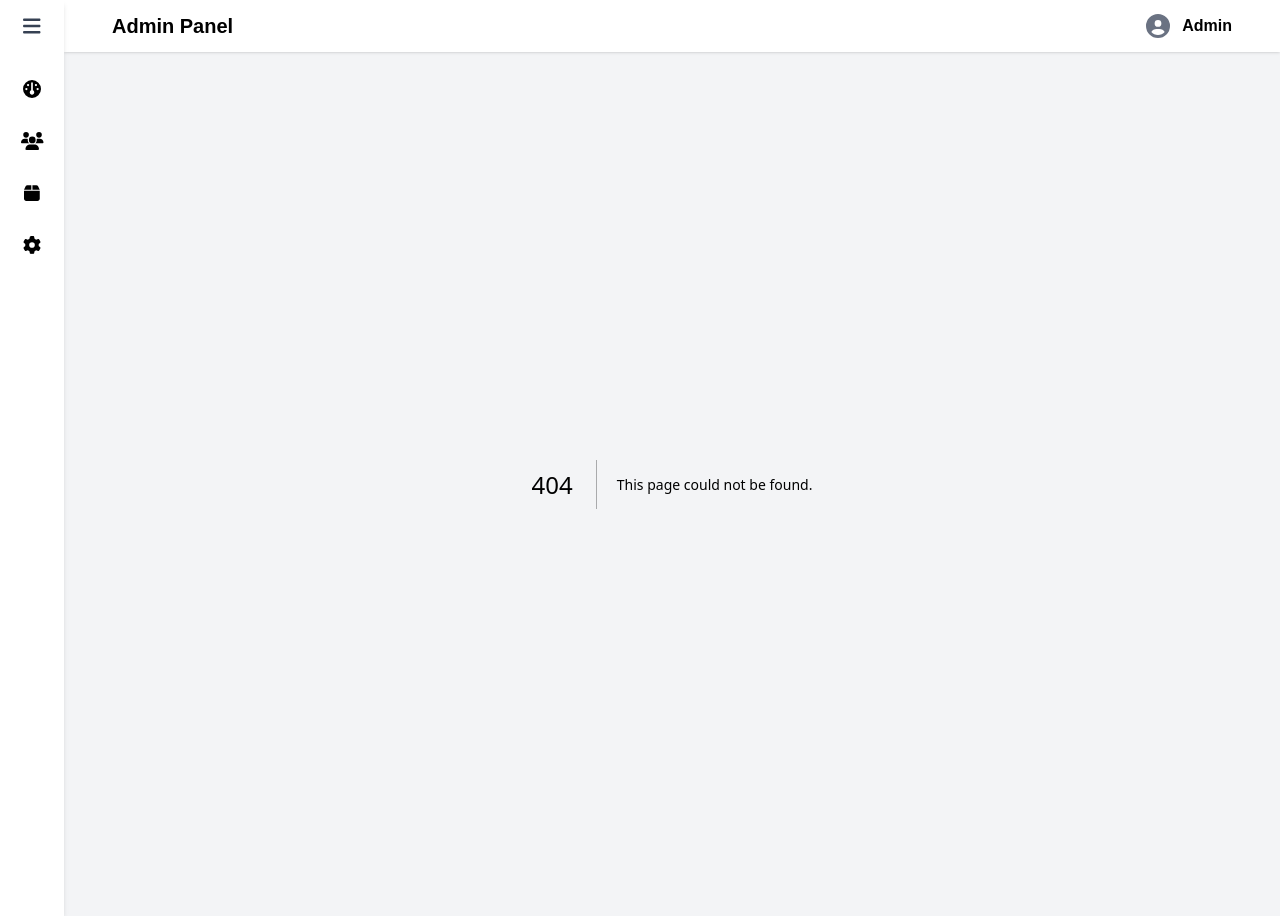
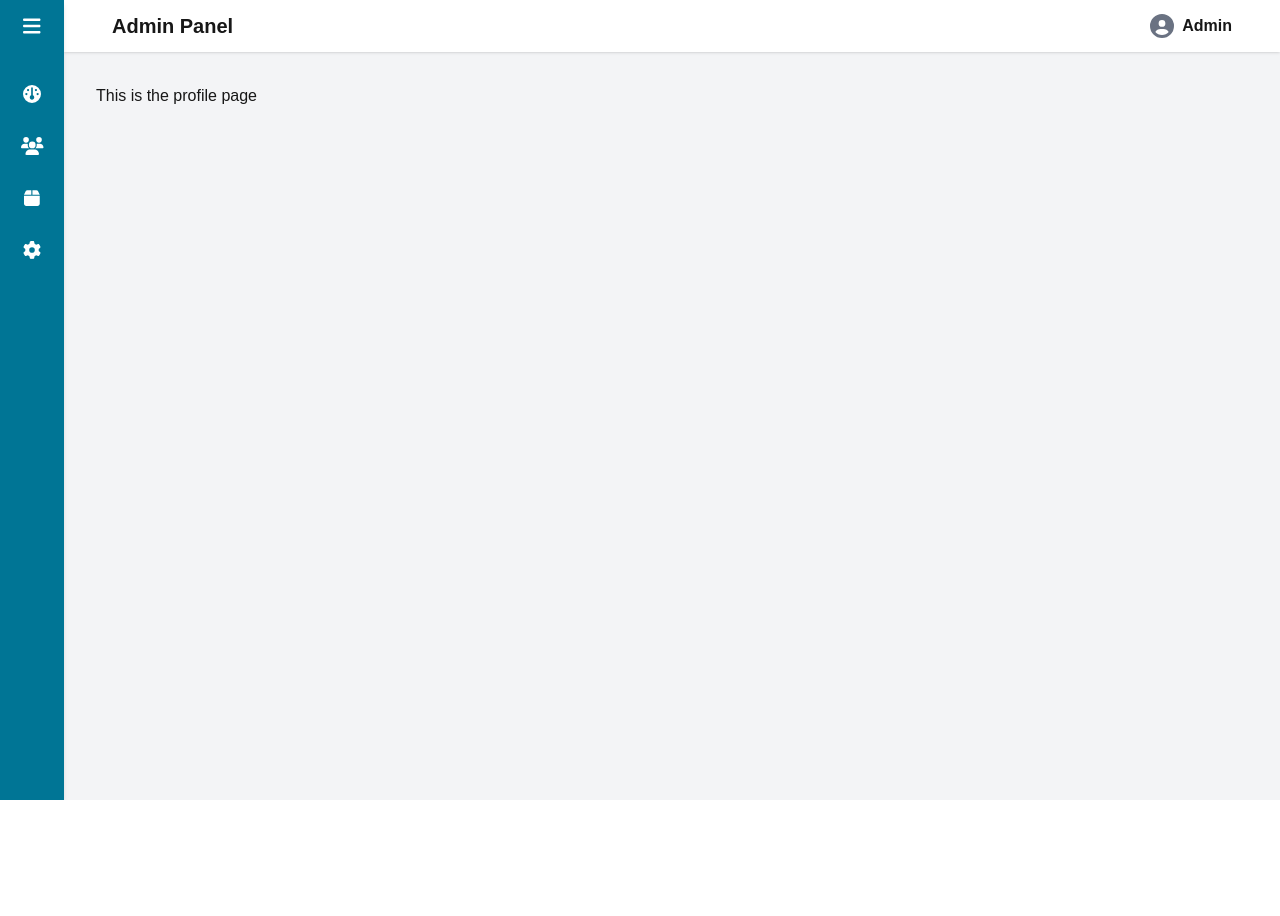
Before and after one commit to feelinhigh1/Mern_Course, a Next.js app in the folder task1/: page /profile in a window 1280 px wide. Before the commit this address had no page. After the commit the page ends 800 px from the top, so only its background shows below. Built offline with nearby package versions, Linux system fonts and the light colour scheme.

Commit message:
Basic Layout changes made

```diff
--- a/task1/src/components/layout/Layout.tsx
+++ b/task1/src/components/layout/Layout.tsx
@@ -1,5 +1,5 @@
 import Link from "next/link";
-import React, { useState } from "react";
+import React, { JSX, useState } from "react";
 import { useRouter } from "next/router";
 import { FontAwesomeIcon } from "@fortawesome/react-fontawesome";
 import {
@@ -10,6 +10,8 @@ import {
   faGear,
   faCircleUser,
   faBox,
+  faRightFromBracket,
+  faUser,
 } from "@fortawesome/free-solid-svg-icons";
 
 interface SidebarItem {
@@ -48,10 +50,11 @@ export default function Layout({
   ],
 }: AdminLayoutProps) {
   const [sidebarCollapsed, setSidebarCollapsed] = useState(true);
+  const [dropdownOpen, setDropdownOpen] = useState(false);
   const router = useRouter();
 
-  const expandedWidth = "w-64"; // fixed 16rem (256px)
-  const collapsedWidth = "w-16"; // fixed 4rem (64px)
+  const expandedWidth = "w-64";
+  const collapsedWidth = "w-16";
 
   return (
     <div className="min-h-screen flex bg-gray-100">
@@ -59,25 +62,30 @@ export default function Layout({
       <aside
         className={`${
           sidebarCollapsed ? collapsedWidth : expandedWidth
-        } bg-white shadow-md p-4 hidden md:flex flex-col relative transition-all duration-300`}
+        } bg-cyan-700 text-white shadow-md p-4 hidden md:flex flex-col relative transition-all duration-300`}
       >
-        {/* Toggle Button */}
+        {/* Sidebar Header with Brand */}
+        <div className="flex items-center justify-between mb-6">
+          {!sidebarCollapsed && (
+            <Link href="/" className="text-xl font-bold">
+              MyApp
+            </Link>
+          )}
           <button
             onClick={() => setSidebarCollapsed(!sidebarCollapsed)}
-          className={`mb-6 flex justify-center text-gray-700 ${
-            sidebarCollapsed ? "" : "absolute top-4 right-4"
-          }`}
+            className={` ${sidebarCollapsed ? "mx-auto" : ""}`}
           >
             <FontAwesomeIcon
               icon={sidebarCollapsed ? faBars : faXmark}
-            className="text-xl"
+              className="text-xl cursor-pointer"
             />
           </button>
+        </div>
 
-        {/* Title */}
-        {!sidebarCollapsed && (
-          <h2 className="text-2xl font-bold mb-6 mt-10">Admin Panel</h2>
-        )}
+        {/* Title (if needed) */}
+        {/* {!sidebarCollapsed && (
+          <h2 className="text-2xl font-bold mb-6 mt-10"></h2>
+        )} */}
 
         {/* Nav Items */}
         <nav className="flex flex-col space-y-6 mt-4 w-full items-center">
@@ -87,11 +95,13 @@ export default function Layout({
               <Link
                 key={item.path}
                 href={item.path}
-                className={`flex items-center gap-3 hover:text-blue-600 ${
+                className={`flex items-center gap-3 hover:text-yellow-300 ${
                   sidebarCollapsed
                     ? "justify-center"
                     : "justify-start w-full px-2"
-                } ${isActive ? "text-blue-700 font-bold cursor-default" : ""}`}
+                } ${
+                  isActive ? "text-yellow-300 font-bold cursor-default" : ""
+                }`}
                 onClick={(e) => {
                   if (isActive) e.preventDefault();
                 }}
@@ -103,6 +113,7 @@ export default function Layout({
           })}
         </nav>
       </aside>
+
       {/* Main Content */}
       <main className="flex-1 flex flex-col min-w-0">
         {/* Header */}
@@ -110,14 +121,43 @@ export default function Layout({
           <div className="flex items-center gap-2 pl-8">
             <span className="text-xl font-bold">{title}</span>
           </div>
-          <div className="flex items-center gap-3 pr-8">
+
+          <div className="relative flex items-center gap-3 pr-8">
+            <button
+              onClick={() => setDropdownOpen(!dropdownOpen)}
+              className="flex items-center gap-2 focus:outline-none cursor-pointer"
+            >
               <FontAwesomeIcon
                 icon={faCircleUser}
                 className="text-2xl text-gray-500"
               />
               <span className="font-semibold">{user.name}</span>
+            </button>
+
+            {dropdownOpen && (
+              <div className="absolute right-0 top-12 bg-white border rounded-md shadow-md w-40 z-50">
+                <Link
+                  href="/profile"
+                  className="flex items-center px-4 py-2 hover:bg-gray-100 text-sm gap-2"
+                >
+                  <FontAwesomeIcon icon={faUser} />
+                  <span>Profile</span>
+                </Link>
+                <button
+                  onClick={() => {
+                    console.log("Logging out...");
+                    setDropdownOpen(false);
+                  }}
+                  className="w-full text-left flex items-center px-4 py-2 hover:bg-gray-100 text-sm gap-2"
+                >
+                  <FontAwesomeIcon icon={faRightFromBracket} />
+                  <span>Logout</span>
+                </button>
+              </div>
+            )}
           </div>
         </header>
+
         {/* Page Content */}
         <section className="flex-1 p-4 md:p-8 overflow-auto">
           {children}
--- /dev/null
+++ b/task1/src/pages/profile/index.tsx
@@ -0,0 +1,7 @@
+import React from "react";
+
+const index = () => {
+  return <div>This is the profile page</div>;
+};
+
+export default index;
```
Also changed, not shown: 1 other file (tests, documents, lock files or other folders). Lines whose indentation alone changed are shown as unchanged.
